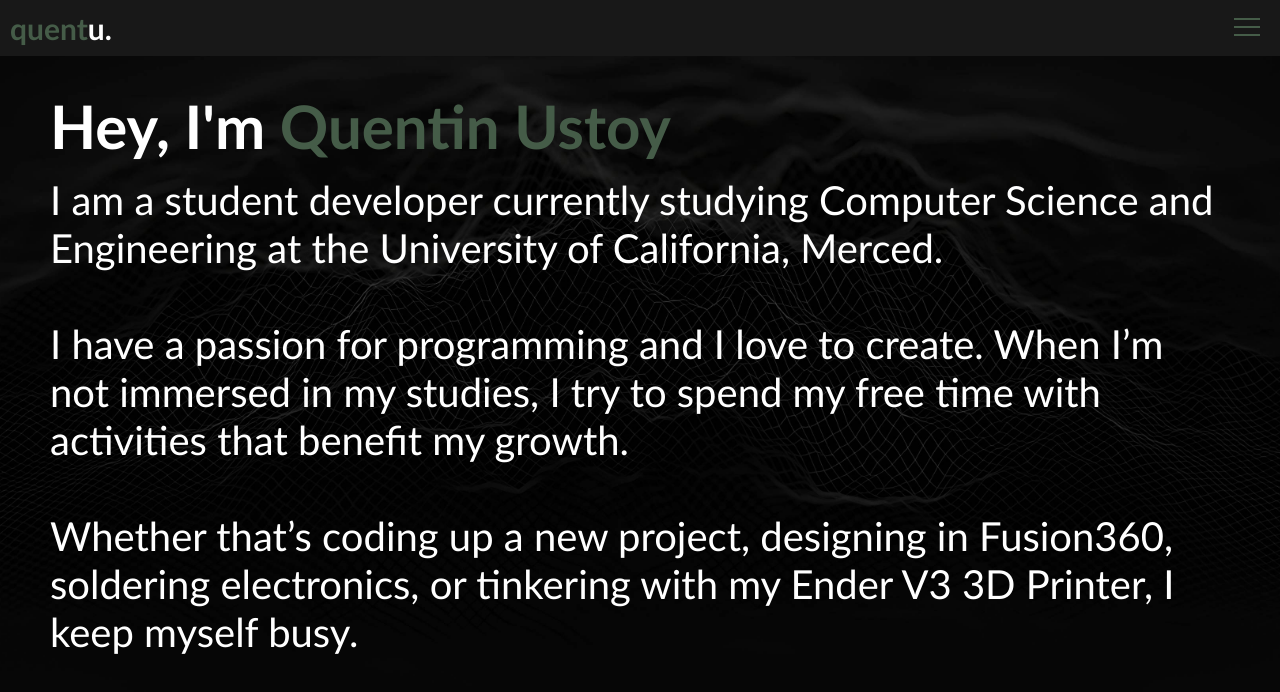
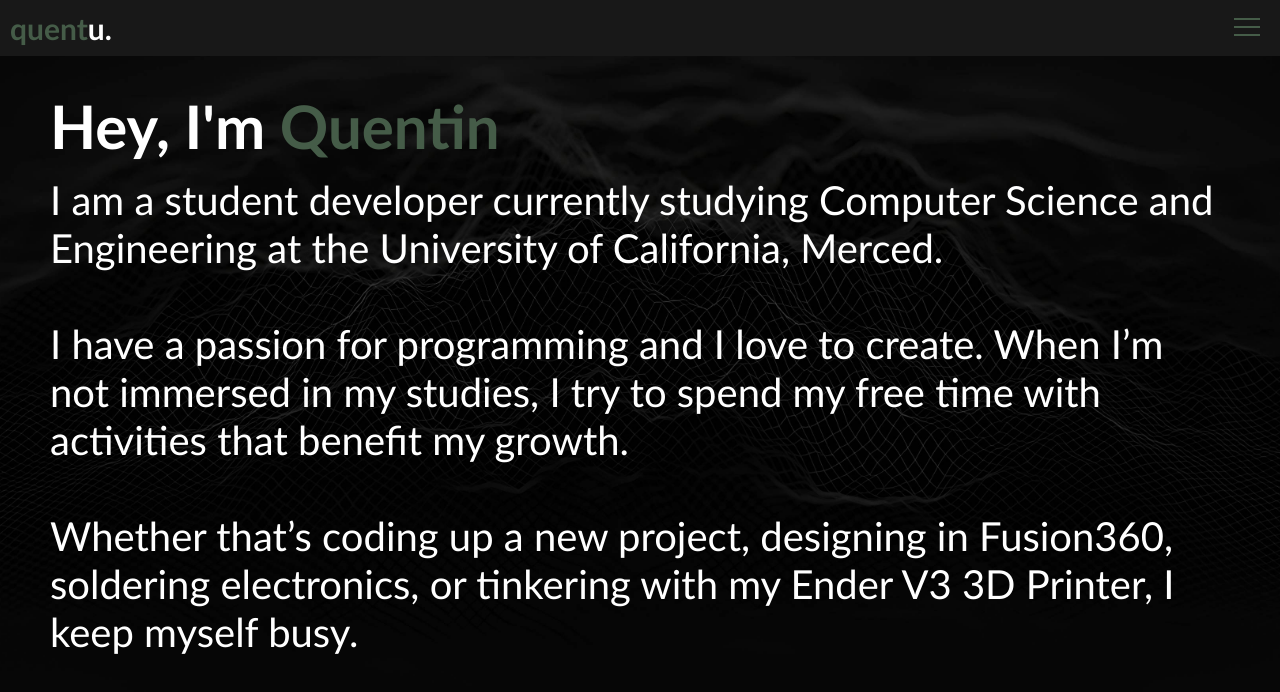
Before and after one commit to quentu/quentu.github.io, a plain HTML site: page index.html in a window 1280 px wide. Drawn offline with Linux system fonts and the light colour scheme.

Commit message:
modified header in index

```diff
--- a/index.html
+++ b/index.html
@@ -9,7 +9,7 @@
 </head>
 <body>
     <header>
-        <h1><a class="title_btn" href="index.html"><span class="accent">quent</span>u.</a></h1>
+        <h1><a class="title_btn" href="index.html"><span class="accent">quent</span></a>u.</h1>
         <div class="hamburger-menu">
             <input id="menu__toggle" type="checkbox" />
             <label class="menu__btn" for="menu__toggle">
@@ -27,7 +27,7 @@
 
     <main>
         <section class="intro">
-            <h2>Hey, I'm <span class="accent">Quentin Ustoy</span></h2>
+            <h2>Hey, I'm <span class="accent">Quentin</span></h2>
             <p>I am a student developer currently studying Computer Science and Engineering at the University of California, Merced.<br><br>I have a passion for programming and I love to create. When I’m not immersed in my studies, I try to spend my free time with activities that benefit my growth.<br><br>Whether that’s coding up a new project, designing in Fusion360, soldering electronics, or tinkering with my Ender V3 3D Printer, I keep myself busy.</p>
         </section>
     </main>
```
Also changed, not shown: contact.html (+1 -1 lines).
